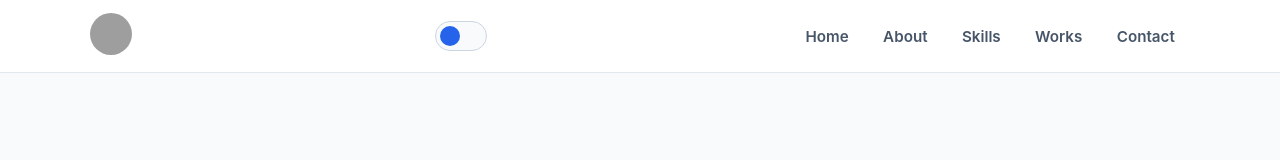
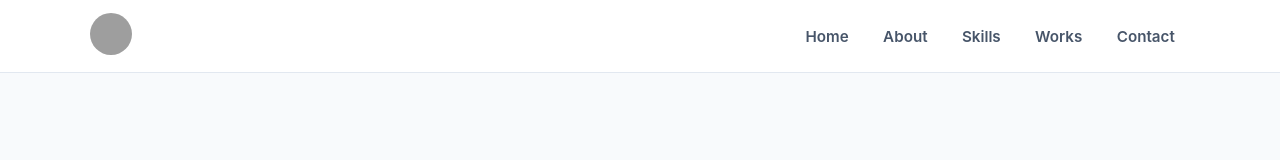
Before and after one commit to jasongilchristp/my-portfolio, a React (Create React App) app: page / in a window 1280 px wide. Shown: the top 160 px of the page. Built offline with nearby package versions, Linux system fonts and the light colour scheme; grey boxes are pictures that could not be loaded.

Commit message:
Navbar fix

```diff
--- a/src/components/NavBar/index.jsx
+++ b/src/components/NavBar/index.jsx
@@ -47,15 +47,6 @@ export default function NavBar() {
         </div>
 
         <div className="navbar__actions">
-          <button
-            type="button"
-            className="switch"
-            onClick={switchElement}
-            aria-label="Toggle theme"
-          >
-            <span className="flicker"></span>
-            <span className="moon"></span>
-          </button>
 
           <button
             type="button"
```
Also changed, not shown: package.json (+6 -5 lines), 1 other file (tests, documents, lock files or other folders).
